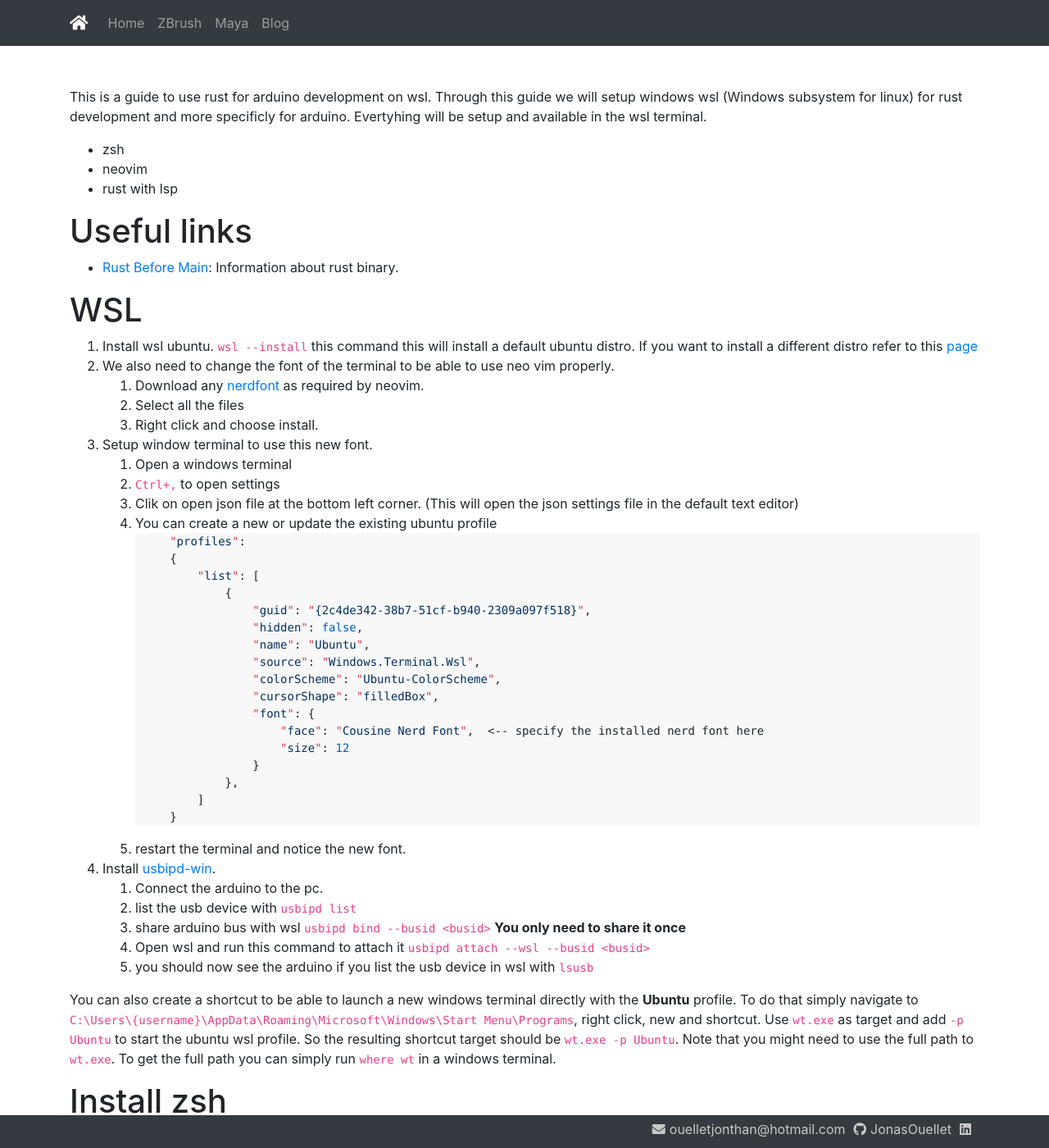
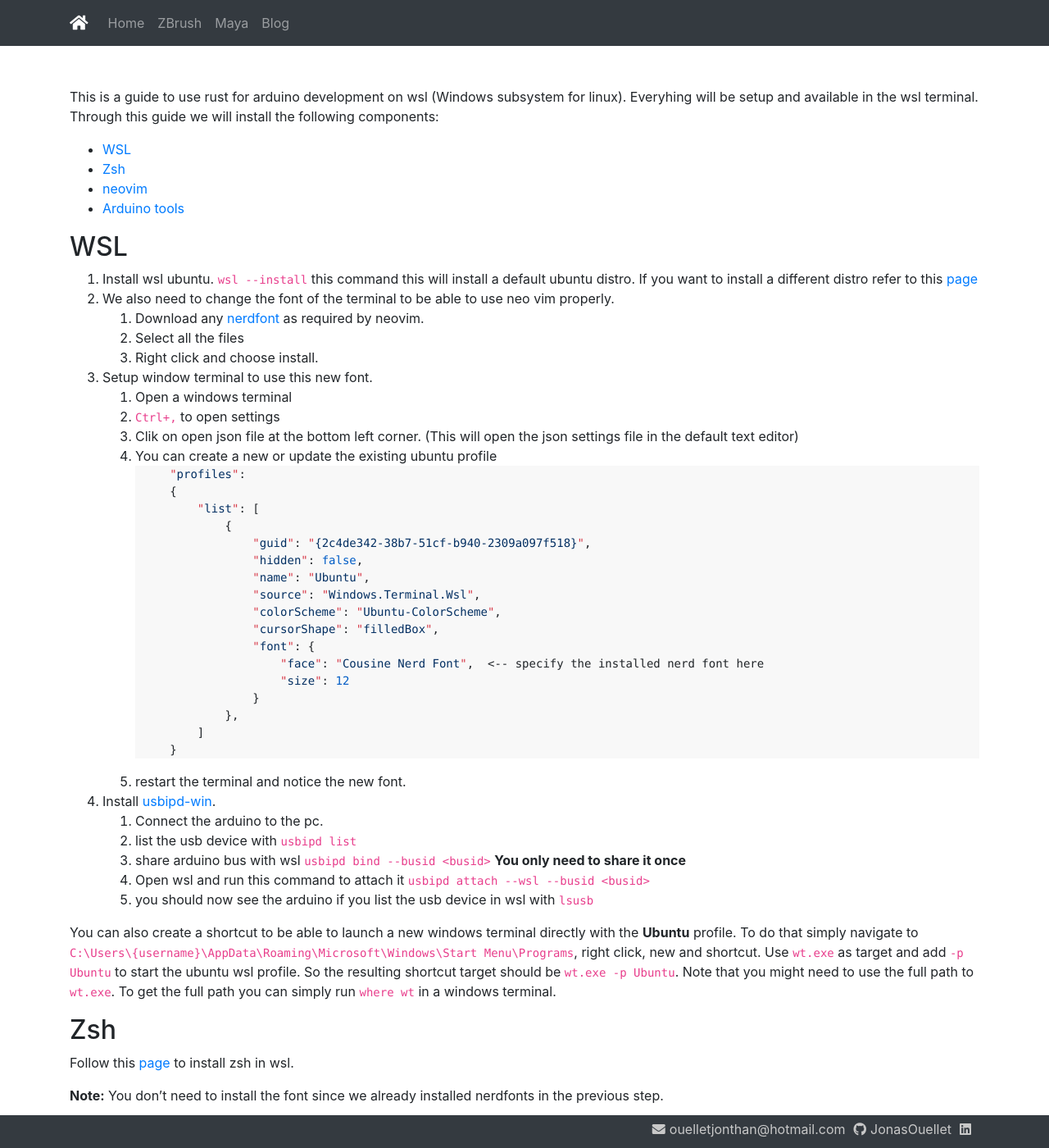
Before and after one commit to JonasOuellet/jonasouellet.github.io, a Jekyll site: the page built from _posts/2024-9-8-setup-arduino-rust-on-wsl.md, in a window 1280 px wide and 1400 px high. Shown: the whole window at 82% size. Built offline with Jekyll 4.4.1, drawn with Linux system fonts in a browser that asks for light colours; nearby versions of some CDN libraries; our own code applies the rules of GitHub Pages for plain Markdown files; some of the changed text lies outside the part shown.

Commit message:
tweak arduino rust wsl

```diff
--- a/_posts/2024-9-8-setup-arduino-rust-on-wsl.md
+++ b/_posts/2024-9-8-setup-arduino-rust-on-wsl.md
@@ -1,16 +1,12 @@
-This is a guide to use rust for arduino development on wsl.  Through this guide we will setup windows wsl (Windows subsystem for linux) for rust development and more specificly for arduino.  Evertyhing will be setup and available in the wsl terminal.
+This is a guide to use rust for arduino development on wsl (Windows subsystem for linux).  Everyhing will be setup and available in the wsl terminal.  Through this guide we will install the following components:
 
-* zsh
-* neovim
-* rust with lsp
+* [WSL](#wsl)
+* [Zsh](#zsh)
+* [neovim](#neovim)
+* [Arduino tools](#Arduino-tools)
 
 
-# Useful links
-
-* [Rust Before Main](https://youtu.be/q8irLfXwaFM):  Information about rust binary.
-
-
-# WSL
+## WSL
 
 1. Install wsl ubuntu.  `wsl --install` this command this will install a default ubuntu distro.  If you want to install a different distro refer to this [page](https://learn.microsoft.com/en-us/windows/wsl/install)
 2. We also need to change the font of the terminal to be able to use neo vim properly.
@@ -51,29 +47,29 @@ This is a guide to use rust for arduino development on wsl.  Through this guide
 
 You can also create a shortcut to be able to launch a new windows terminal directly with the **Ubuntu** profile. To do that simply navigate to `C:\Users\{username}\AppData\Roaming\Microsoft\Windows\Start Menu\Programs`, right click, new and shortcut. Use `wt.exe` as target and add `-p Ubuntu` to start the ubuntu wsl profile.  So the resulting shortcut target should be `wt.exe -p Ubuntu`.  Note that you might need to use the full path to `wt.exe`.  To get the full path you can simply run `where wt` in a windows terminal.
 
-# Install zsh
+## Zsh
 
 Follow this [page](https://dev.to/equiman/zsh-on-windows-with-wsl-1jck) to install zsh in wsl.
 
 **Note:** You don't need to install the font since we already installed nerdfonts in the previous step.
 
 
-# Setup Rust
+## NeoVim
 
 Let's get Rusty youtube channel as a nice [video](https://youtu.be/E2mKJ73M9pg) on how to setup linux for rust development.  Follow there step in the wsl terminal.
 
 
 1. Install nvim
 2. Install nvcahd. **Make sure to install nerdfonts in the windows terminal** to do that see WSl setup above.
-3. Install rust anylizer
+3. Install rust analyzer
 4. Install rustaceanvim
 
 
-# Setup Arduino tools
+## Arduino tools
 
 Look at this [page](https://blog.logrocket.com/complete-guide-running-rust-arduino/) to setup rust for arduino.  This will install all the necessary dependencies and init a new project with `cargo generate`.
 
-## USB
+### USB
 
 To make sure what `/dev/tty**` file to use for ravendude you can follow these steps.
 
```
